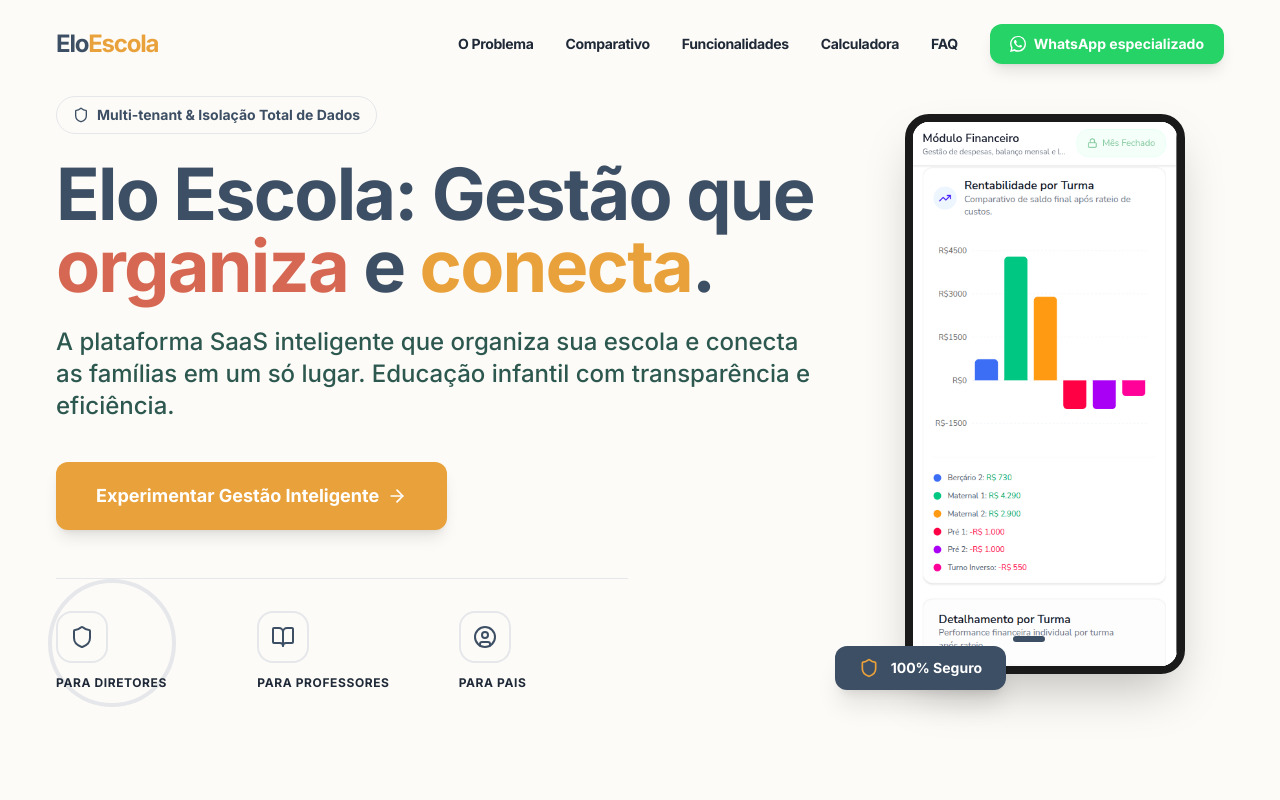
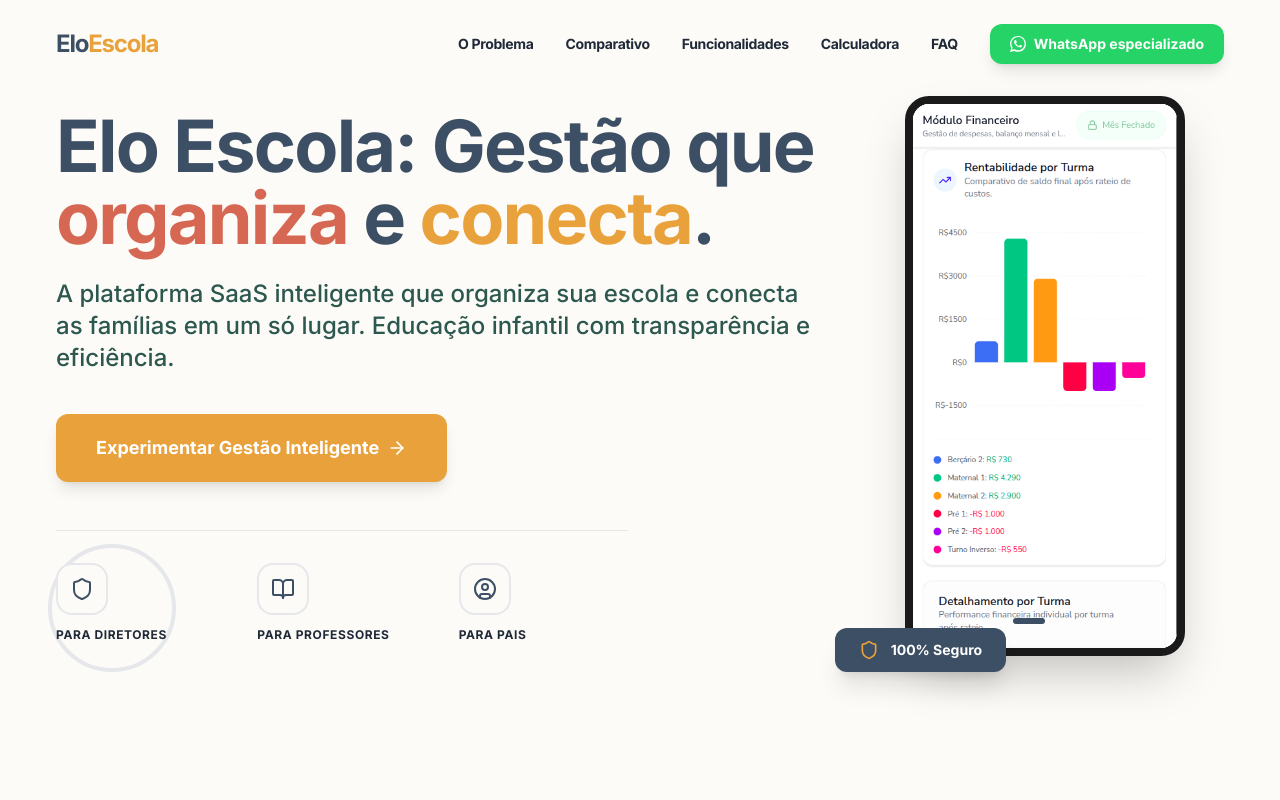
Before and after one commit to Alexseyf/elo-page, a React (Vite) app: page / in a window 1280 px wide. Shown: the top 800 px of the page. Built offline with nearby package versions, Linux system fonts and the light colour scheme; the HTML template or start-up script is replaced by a standard one.

Commit message:
🔥 chore(hero): remove technical data isolation badge

```diff
--- a/src/HeroSection.tsx
+++ b/src/HeroSection.tsx
@@ -92,11 +92,6 @@
       <div className="container mx-auto max-w-6xl relative z-10">
         <div className="grid grid-cols-1 lg:grid-cols-12 gap-12 items-center">
           <div className="lg:col-span-8 flex flex-col items-center lg:items-start text-center lg:text-left">
-            <div className="inline-flex items-center gap-2 px-4 py-2 bg-forest/10 rounded-full text-forest text-sm font-bold mb-6 border border-forest/20">
-              <Shield className="w-4 h-4" />
-              <span>Multi-tenant & Isolação Total de Dados</span>
-            </div>
-
             <h1 className="text-5xl md:text-6xl lg:text-7xl font-extrabold text-forest mb-6 tracking-tight leading-[1.1]">
               Elo Escola: Gestão que <span className="text-terracotta">organiza</span> e <span className="text-ochre">conecta</span>.
             </h1>
```
